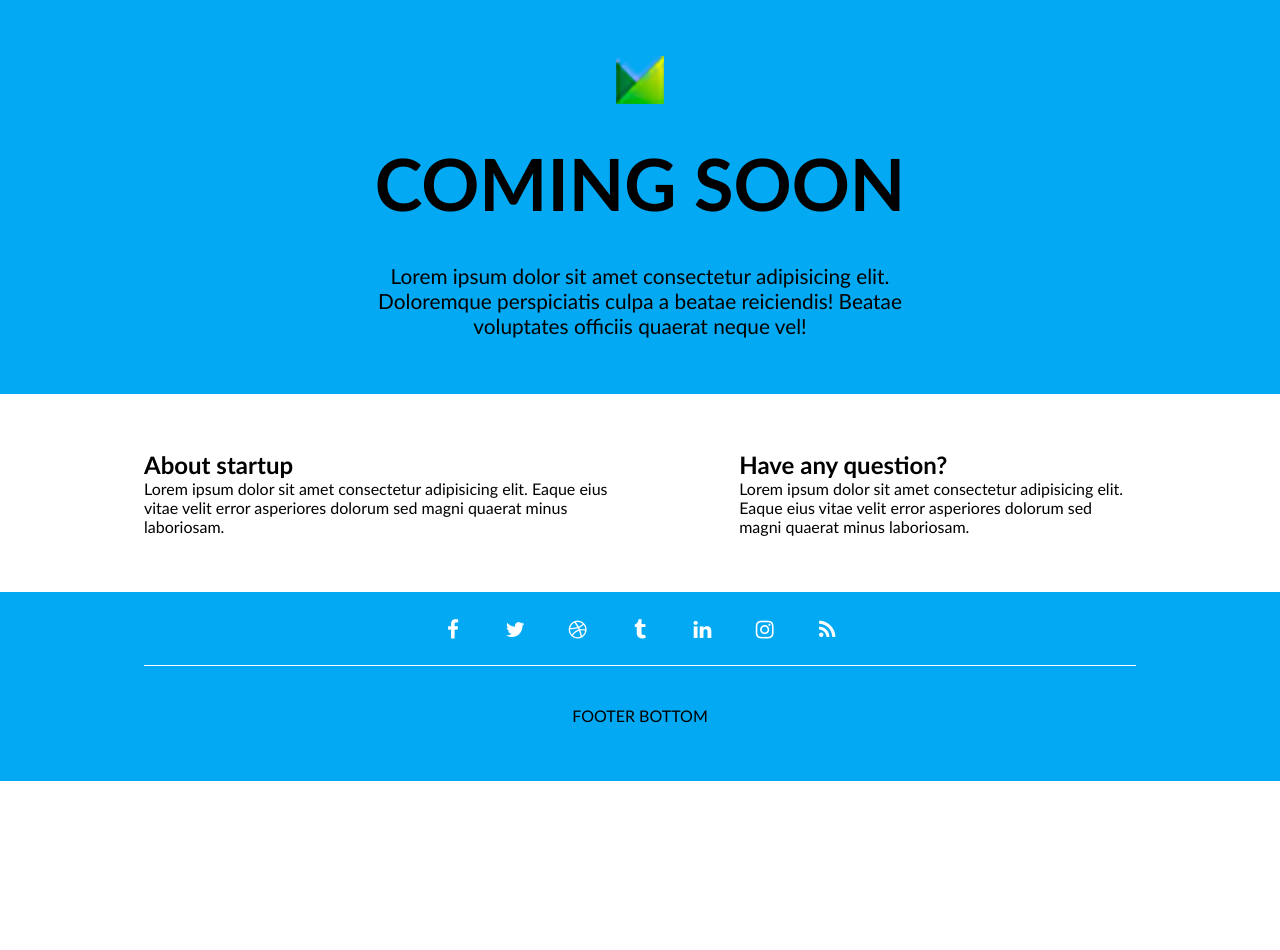
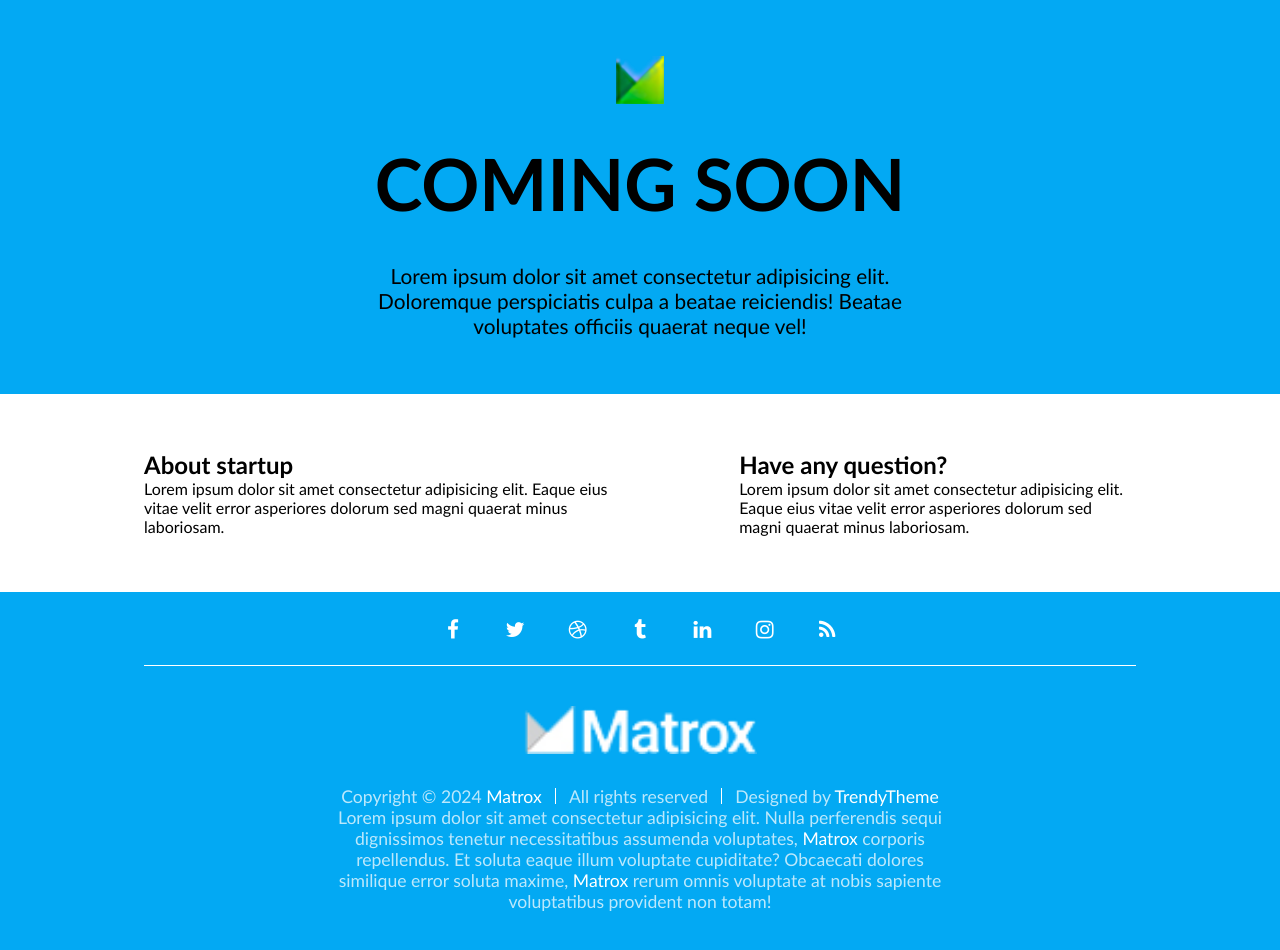
Before and after one commit to mkrivickas/44-grupe-coming-soon, a website: page index.html in a window 1280 px wide. Before the commit the page ends 800 px from the top, so only its background shows below. Drawn offline with Linux system fonts and the light colour scheme.

Commit message:
Footer pseudoelements

```diff
--- a/css/pages/home.css
+++ b/css/pages/home.css
@@ -30,7 +30,6 @@ footer.container {
   margin-bottom: 2.5rem;
   border-bottom: 0.1rem solid #fff;
 }
-
 .row.socials > a {
   height: 2.5em;
   width: 2.5em;
@@ -41,9 +40,56 @@ footer.container {
   border-radius: 50%;
   transition: color 5s, background-color 5s;
 }
-
 .row.socials > a:hover {
   background-color: #fff;
   color: #03a9f3;
   transition: all 1s;
 }
+footer.container > .row-short {
+  gap: 0;
+  color: #fffb;
+  font-size: 1.1rem;
+  text-align: center;
+}
+footer > .row-short a {
+  color: #fff;
+  text-decoration: none;
+}
+.footer-logo {
+  height: 3rem;
+  margin-bottom: 2rem;
+}
+.text-trio > p {
+  position: relative;
+}
+.text-trio > p::after {
+  content: "";
+  display: none;
+  width: 0.1rem;
+  height: 1rem;
+  background-color: #fff;
+  position: absolute;
+  top: 50%;
+  right: -0.9rem;
+  transform: translateY(-50%);
+}
+.text-trio > p:last-child::after {
+  display: none;
+}
+@media (min-width: 44rem) {
+  .text-trio {
+    display: flex;
+    gap: 1.7rem;
+  }
+  .text-trio > p::after {
+    content: "";
+    display: inline-block;
+    width: 0.1rem;
+    height: 1rem;
+    background-color: #fff;
+    position: absolute;
+    top: 50%;
+    right: -0.9rem;
+    transform: translateY(-50%);
+  }
+}
--- a/index.html
+++ b/index.html
@@ -92,7 +92,15 @@
           ><i class="fa fa-rss" aria-hidden="true"></i
         ></a>
       </div>
-      <div class="row-short">FOOTER BOTTOM</div>
+      <div class="row-short">
+        <img class="footer-logo" src="./img/logo-white.png" alt="Logo">
+        <div class="text-trio">
+          <p>Copyright &copy; 2024 <a href="#">Matrox</a></p>
+          <p>All rights reserved</p>
+          <p>Designed by <a href="#" target="_blank">TrendyTheme</a></p>
+        </div>
+        <p>Lorem ipsum dolor sit amet consectetur adipisicing elit. Nulla perferendis sequi dignissimos tenetur necessitatibus assumenda voluptates, <a href="#">Matrox</a> corporis repellendus. Et soluta eaque illum voluptate cupiditate? Obcaecati dolores similique error soluta maxime, <a href="#">Matrox</a> rerum omnis voluptate at nobis sapiente voluptatibus provident non totam!</p>
+      </div>
     </footer>
   </body>
 </html>
```
Also changed, not shown: img/logo-white.png (added).
